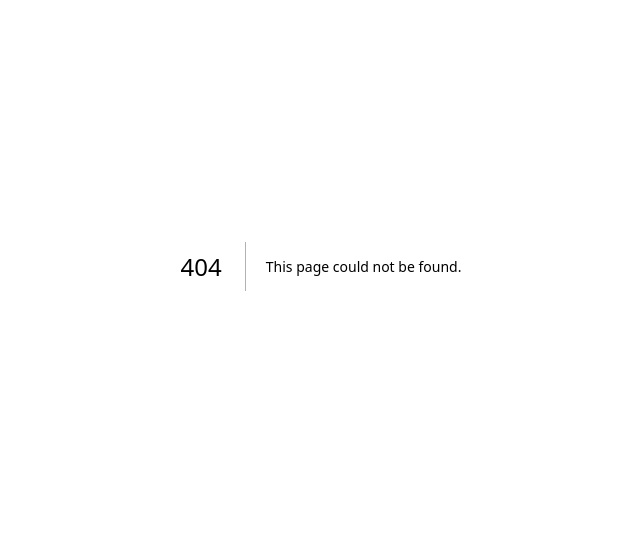
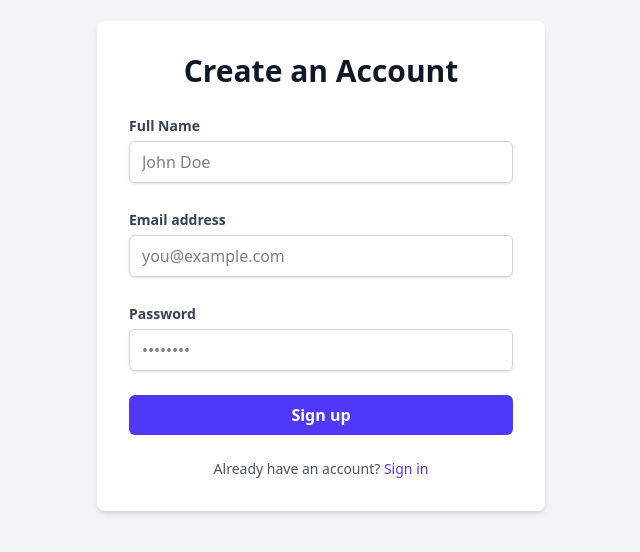
Before and after one commit to rakib-sikder/shared-doc-editor-frontend, a Next.js app: page /signup in a window 1280 px wide. Before the commit this address had no page. Shown: the part 134-686 px from the top of the page, without its empty margins (319-959 px from the left). Built offline with nearby package versions, Linux system fonts and the light colour scheme; no server answers.

Commit message:
feat: add signup page with form handling and Firebase authentication

```diff
--- /dev/null
+++ b/googleAuth/firebase.js
@@ -0,0 +1,15 @@
+// Import the functions you need from the SDKs you need
+import { initializeApp } from "firebase/app";
+
+const firebaseConfig = {
+  apiKey: process.env.NEXT_PUBLIC_FIREBASE_API_KEY,
+  authDomain: process.env.NEXT_PUBLIC_FIREBASE_AUTH_DOMAIN,
+  projectId: process.env.NEXT_PUBLIC_FIREBASE_PROJECT_ID,
+  storageBucket: process.env.NEXT_PUBLIC_FIREBASE_STORAGE_BUCKET,
+  messagingSenderId: process.env.NEXT_PUBLIC_FIREBASE_MESSAGING_SENDER_ID,
+  appId: process.env.NEXT_PUBLIC_FIREBASE_APP_ID,
+  measurementId: process.env.NEXT_PUBLIC_FIREBASE_MEASUREMENT_ID
+};
+
+// Initialize Firebase
+export const app = initializeApp(firebaseConfig);
--- /dev/null
+++ b/pages/signup.js
@@ -0,0 +1,118 @@
+// pages/signup.js
+import { useState } from 'react';
+import Link from 'next/link';
+import { useRouter } from 'next/router';
+import { app } from '@/googleAuth/firebase';
+import { getAuth, createUserWithEmailAndPassword } from "firebase/auth";
+
+export default function SignupPage() {
+  const [fullName, setFullName] = useState('');
+  const [email, setEmail] = useState('');
+  const [password, setPassword] = useState('');
+  const router = useRouter();
+  const auth = getAuth(app);
+
+  const handleSignup = (e) => {
+    e.preventDefault();
+    createUserWithEmailAndPassword(auth, email, password)
+    .then((res) => {
+        // Signed in
+        const user = res.user;
+        console.log('User signed up:', user);
+        // You can also save the full name to your database here
+        // For now, just redirect to the home page
+        router.push('/');
+        })
+    .catch((error) => {
+        const errorCode = error.code;
+        const errorMessage = error.message;
+        console.error('Error signing up:', errorCode, errorMessage);
+        // Handle errors here, e.g., show a notification to the user
+    })
+
+
+    router.push('/');
+  };
+
+  return (
+    <div className="flex items-center justify-center min-h-screen bg-gray-100">
+      <div className="w-full max-w-md p-8 space-y-6 bg-white rounded-lg shadow-md">
+        <h1 className="text-3xl font-bold text-center text-gray-900">
+          Create an Account
+        </h1>
+        <form className="space-y-6" onSubmit={handleSignup}>
+           <div>
+            <label
+              htmlFor="fullName"
+              className="text-sm font-semibold text-gray-700"
+            >
+              Full Name
+            </label>
+            <input
+              id="fullName"
+              name="fullName"
+              type="text"
+              required
+              value={fullName}
+              onChange={(e) => setFullName(e.target.value)}
+              className="w-full px-3 py-2 mt-1 border border-gray-300 rounded-md shadow-sm focus:outline-none focus:ring-indigo-500 focus:border-indigo-500"
+              placeholder="John Doe"
+            />
+          </div>
+          <div>
+            <label
+              htmlFor="email"
+              className="text-sm font-semibold text-gray-700"
+            >
+              Email address
+            </label>
+            <input
+              id="email"
+              name="email"
+              type="email"
+              autoComplete="email"
+              required
+              value={email}
+              onChange={(e) => setEmail(e.target.value)}
+              className="w-full px-3 py-2 mt-1 border border-gray-300 rounded-md shadow-sm focus:outline-none focus:ring-indigo-500 focus:border-indigo-500"
+              placeholder="you@example.com"
+            />
+          </div>
+          <div>
+            <label
+              htmlFor="password"
+              className="text-sm font-semibold text-gray-700"
+            >
+              Password
+            </label>
+            <input
+              id="password"
+              name="password"
+              type="password"
+              required
+              value={password}
+              onChange={(e) => setPassword(e.target.value)}
+              className="w-full px-3 py-2 mt-1 border border-gray-300 rounded-md shadow-sm focus:outline-none focus:ring-indigo-500 focus:border-indigo-500"
+              placeholder="••••••••"
+            />
+          </div>
+          <div>
+            <button
+              type="submit"
+              className="w-full px-4 py-2 font-semibold text-white bg-indigo-600 rounded-md hover:bg-indigo-700 focus:outline-none focus:ring-2 focus:ring-offset-2 focus:ring-indigo-500"
+            >
+              Sign up
+            </button>
+          </div>
+        </form>
+        <p className="text-sm text-center text-gray-600">
+          Already have an account?{' '}
+          <Link href="/" className="font-medium text-indigo-600 hover:text-indigo-500">
+              Sign in
+
+          </Link>
+        </p>
+      </div>
+    </div>
+  );
+}
```
